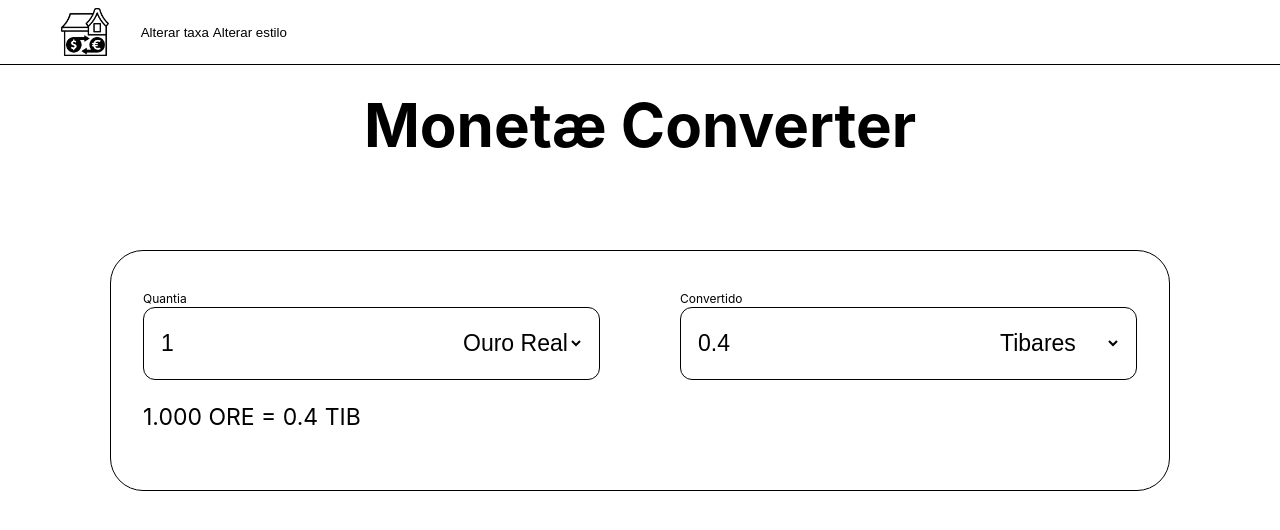
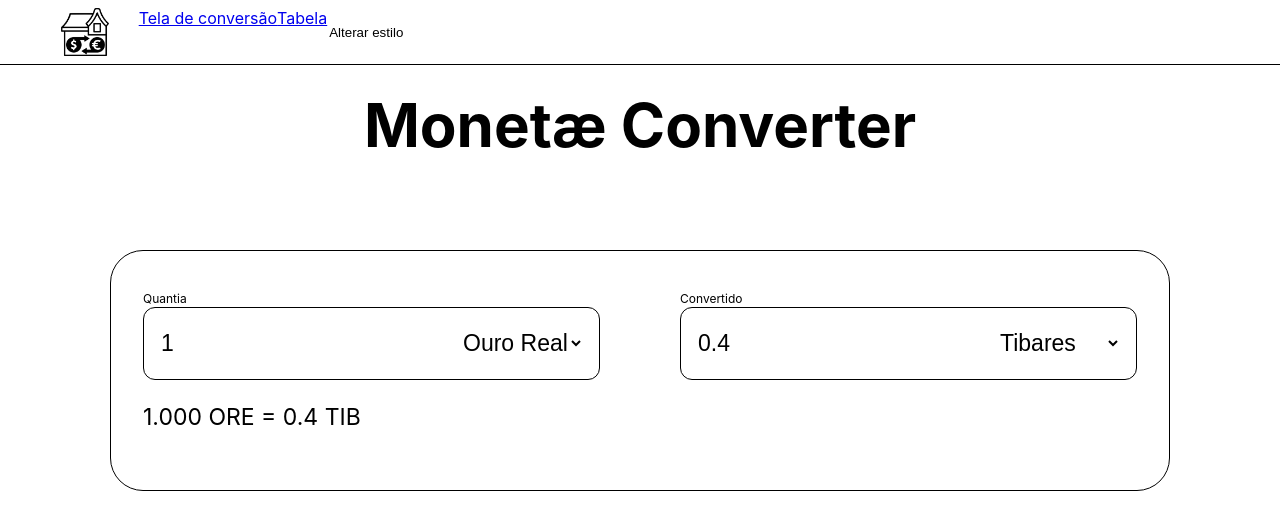
Before and after one commit to ElMigu17/casa-de-cambio, an Angular app in the folder front/: page /converter in a window 1280 px wide. Before the commit this address led to /. Shown: the top 530 px of the page. Built offline with nearby package versions, Linux system fonts and the light colour scheme.

Commit message:
router with medieval style working

```diff
--- a/front/src/app/app.component.html
+++ b/front/src/app/app.component.html
@@ -1,5 +1,13 @@
-<main class="main">
-  <converter></converter>
+<main [ngClass]="{ medieval: medievalStyleService.getValue()(), main: true }">
+  <div class="navbar">
+    <img src="/casa-medieval.png" alt="logo" />
+    <div class="main-navbar">
+      <a href="converter">Tela de conversão</a>
+      <a href="tabela">Tabela</a>
+      <!-- <button (click)="showModel = !showModel">Alterar taxa</button> -->
+      <button (click)="medievalStyleService.switch()">Alterar estilo</button>
+    </div>
+  </div>
 </main>
 
 <router-outlet />
--- a/front/src/app/app.component.scss
+++ b/front/src/app/app.component.scss
@@ -60,95 +60,52 @@ main {
   box-sizing: inherit;
   position: relative;
 }
+.medieval {
+  .navbar {
+    background-image: url("/fabric.png");
 
-.angular-logo {
-  max-width: 9.2rem;
+    img {
+      background-color: #ffffff77;
+    }
+
+    button {
+      background-color: #ffffff77;
+    }
+  }
 }
 
-.content {
+.navbar {
+  border-bottom: 1px solid #000000;
+  position: fixed;
+  left: 0;
+  top: 0;
+  width: 100vw;
   display: flex;
-  justify-content: space-around;
-  width: 100%;
-  max-width: 700px;
-  margin-bottom: 3rem;
-}
+  justify-content: center;
+  padding: 8px;
+  z-index: 100;
 
-.content h1 {
-  margin-top: 1.75rem;
-}
+  img {
+    height: 48px;
+  }
 
-.content p {
-  margin-top: 1.5rem;
-}
+  button {
+    background-color: transparent;
+    border: 0;
+    cursor: pointer;
+    padding: 2px;
+    &:hover {
+      text-decoration: underline;
+    }
+  }
 
-.divider {
-  width: 1px;
-  background: var(--red-to-pink-to-purple-vertical-gradient);
-  margin-inline: 0.5rem;
-}
-
-.pill-group {
-  display: flex;
-  flex-direction: column;
-  align-items: start;
-  flex-wrap: wrap;
-  gap: 1.25rem;
-}
-
-.pill {
-  display: flex;
-  align-items: center;
-  --pill-accent: var(--bright-blue);
-  background: color-mix(in srgb, var(--pill-accent) 5%, transparent);
-  color: var(--pill-accent);
-  padding-inline: 0.75rem;
-  padding-block: 0.375rem;
-  border-radius: 2.75rem;
-  border: 0;
-  transition: background 0.3s ease;
-  font-family: var(--inter-font);
-  font-size: 0.875rem;
-  font-style: normal;
-  font-weight: 500;
-  line-height: 1.4rem;
-  letter-spacing: -0.00875rem;
-  text-decoration: none;
-}
-
-.pill:hover {
-  background: color-mix(in srgb, var(--pill-accent) 15%, transparent);
-}
-
-.pill-group .pill:nth-child(6n + 1) {
-  --pill-accent: var(--bright-blue);
-}
-.pill-group .pill:nth-child(6n + 2) {
-  --pill-accent: var(--french-violet);
-}
-.pill-group .pill:nth-child(6n + 3),
-.pill-group .pill:nth-child(6n + 4),
-.pill-group .pill:nth-child(6n + 5) {
-  --pill-accent: var(--hot-red);
-}
-
-.pill-group svg {
-  margin-inline-start: 0.25rem;
-}
-
-.social-links {
-  display: flex;
-  align-items: center;
-  gap: 0.73rem;
-  margin-top: 1.5rem;
-}
-
-.social-links path {
-  transition: fill 0.3s ease;
-  fill: var(--gray-400);
-}
-
-.social-links a:hover svg path {
-  fill: var(--gray-900);
+  .main-navbar {
+    max-width: 1200px;
+    width: 83.33vw;
+    display: flex;
+    justify-content: flex-start;
+    padding: 0 30px;
+  }
 }
 
 @media screen and (max-width: 650px) {
--- a/front/src/app/app.component.ts
+++ b/front/src/app/app.component.ts
@@ -1,13 +1,15 @@
 import { Component } from '@angular/core';
 import { RouterOutlet } from '@angular/router';
-import { Converter } from './converter/converter.component';
+import { MedievalStyle } from './server/medievalStyle';
+import { CommonModule } from '@angular/common';
 
 @Component({
   selector: 'app-root',
-  imports: [RouterOutlet, Converter],
+  imports: [RouterOutlet, CommonModule],
   templateUrl: './app.component.html',
   styleUrl: './app.component.scss',
 })
 export class AppComponent {
   title = 'front';
+  constructor(public medievalStyleService: MedievalStyle) {}
 }
--- a/front/src/app/app.routes.ts
+++ b/front/src/app/app.routes.ts
@@ -1,3 +1,4 @@
 import { Routes } from '@angular/router';
+import { Converter } from './converter/converter.component';
 
-export const routes: Routes = [];
+export const routes: Routes = [{ path: 'converter', component: Converter }];
--- a/front/src/app/converter/converter.component.html
+++ b/front/src/app/converter/converter.component.html
@@ -1,12 +1,4 @@
-<div [ngClass]="{ medieval: medievalStyle }">
-  <div class="navbar">
-    <img src="/casa-medieval.png" alt="logo" />
-    <div class="main-navbar">
-      <button (click)="showModel = !showModel">Alterar taxa</button>
-      <button (click)="medievalStyle = !medievalStyle">Alterar estilo</button>
-    </div>
-  </div>
-
+<div [ngClass]="{ medieval: medievalStyleService.getValue()() }">
   <div class="backgroundModal" *ngIf="showModel">
     <div class="modal">
       <label for="set"> Set currency value based in gold: </label><br />
@@ -26,9 +18,13 @@
   </div>
   <div class="main-content">
     <div class="title">
-      <img src="/sign.png" alt="sign" *ngIf="medievalStyle" />
+      <img
+        src="/sign.png"
+        alt="sign"
+        *ngIf="medievalStyleService.getValue()()"
+      />
       <h1>
-        monetæ <br *ngIf="medievalStyle" />
+        monetæ <br *ngIf="medievalStyleService.getValue()()" />
         converter
       </h1>
     </div>
--- a/front/src/app/converter/converter.component.scss
+++ b/front/src/app/converter/converter.component.scss
@@ -2,17 +2,6 @@
   width: 100vw;
   height: 100vh;
   background-image: url("/fabric.png");
-  .navbar {
-    background-image: url("/fabric.png");
-
-    img {
-      background-color: #ffffff77;
-    }
-
-    button {
-      background-color: #ffffff77;
-    }
-  }
 
   .title {
     display: flex;
@@ -34,40 +23,6 @@
   .all-converters {
     background-image: url("/paper.png");
     background-size: 100%;
-  }
-}
-
-.navbar {
-  border-bottom: 1px solid #000000;
-  position: fixed;
-  left: 0;
-  top: 0;
-  width: 100vw;
-  display: flex;
-  justify-content: center;
-  padding: 8px;
-  z-index: 100;
-
-  img {
-    height: 48px;
-  }
-
-  button {
-    background-color: transparent;
-    border: 0;
-    cursor: pointer;
-    padding: 2px;
-    &:hover {
-      text-decoration: underline;
-    }
-  }
-
-  .main-navbar {
-    max-width: 1200px;
-    width: 83.33vw;
-    display: flex;
-    justify-content: flex-start;
-    padding: 0 30px;
   }
 }
 
--- a/front/src/app/converter/converter.component.ts
+++ b/front/src/app/converter/converter.component.ts
@@ -2,6 +2,7 @@ import { Component, OnInit, AfterViewInit } from '@angular/core';
 import { CommonModule } from '@angular/common';
 import { FormsModule } from '@angular/forms';
 import { Currencies, InputField } from '../enums.enum';
+import { MedievalStyle } from '../server/medievalStyle';
 
 type Choices = { set: Currencies; qtd: Currencies; converted: Currencies };
 
@@ -37,7 +38,7 @@ export class Converter implements OnInit {
   };
   showModel: boolean = false;
 
-  constructor() {}
+  constructor(public medievalStyleService: MedievalStyle) {}
 
   ngOnInit() {
     this.convert(InputField.QTD);
--- /dev/null
+++ b/front/src/app/server/medievalStyle.ts
@@ -0,0 +1,17 @@
+import { Injectable, signal, computed } from '@angular/core';
+
+@Injectable({
+  providedIn: 'root',
+})
+export class MedievalStyle {
+  private medievalStyle = signal(false);
+
+  switch() {
+    console.log('aaaaaaaaaaaaaaaaa', this.getValue());
+    this.medievalStyle.update((current) => !current);
+  }
+
+  getValue() {
+    return this.medievalStyle;
+  }
+}
```
